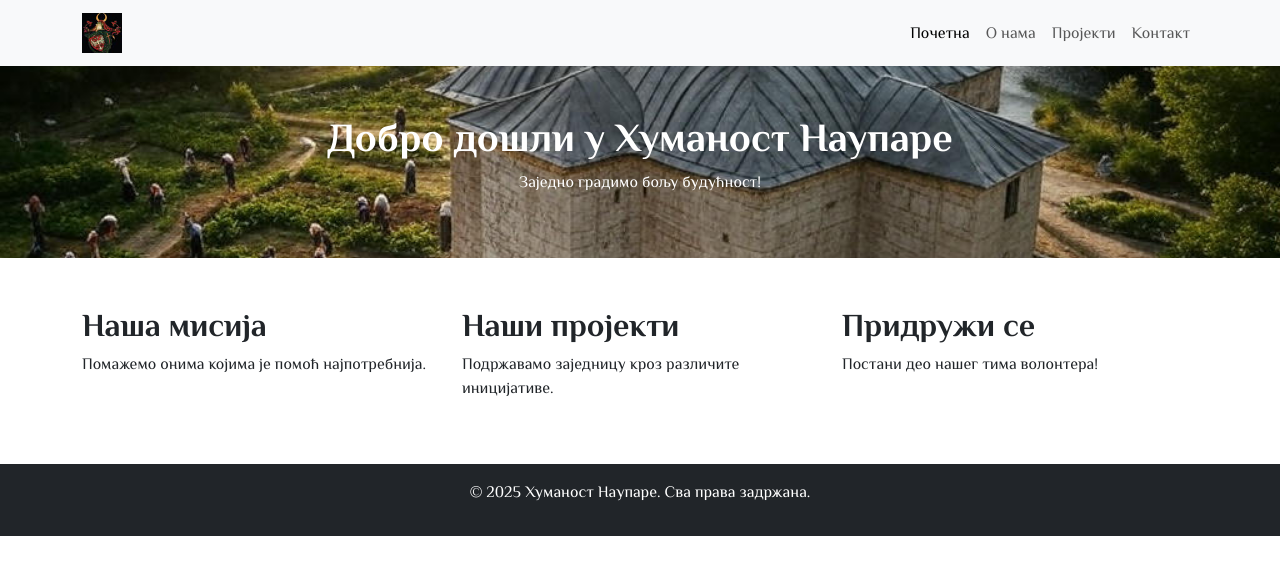
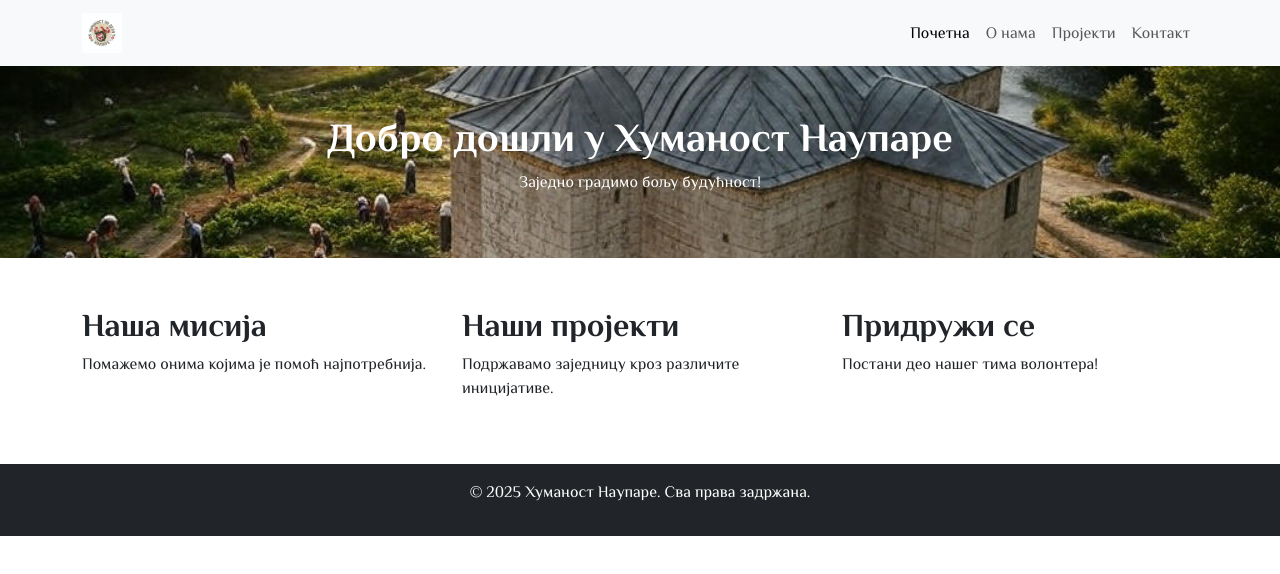
Before and after one commit to milosdimi/humanost-naupare, a plain HTML site: page index.html in a window 1280 px wide. Drawn offline with nearby package versions, Linux system fonts and the light colour scheme.

Commit message:
logo added

```diff
--- a/index.html
+++ b/index.html
@@ -4,7 +4,7 @@
 <head>
     <meta charset="UTF-8">
     <meta name="viewport" content="width=device-width, initial-scale=1.0">
-    <link rel="icon" type="image/x-icon" href="./img/together.png">
+    <link rel="icon" type="image/x-icon" href="./img/logoOrgBlack.jpg">
     <!-- Bootstrap CSS -->
     <link href="https://cdn.jsdelivr.net/npm/bootstrap@5.3.3/dist/css/bootstrap.min.css" rel="stylesheet"
         integrity="sha384-QWTKZyjpPEjISv5WaRU9OFeRpok6YctnYmDr5pNlyT2bRjXh0JMhjY6hW+ALEwIH" crossorigin="anonymous">
@@ -17,7 +17,7 @@
     <nav class="navbar navbar-expand-lg navbar-light bg-light">
         <div class="container">
             <a class="navbar-brand" href="index.html">
-                <img src="./img/logo-humanost.jpg" alt="Лого Хуманост Наупаре" height="40">
+                <img src="./img/logoOrgWhite.jpg" alt="Лого Хуманост Наупаре" height="40">
             </a>
             <button class="navbar-toggler" type="button" data-bs-toggle="collapse" data-bs-target="#navbarNav" aria-controls="navbarNav" aria-expanded="false" aria-label="Toggle navigation">
                 <span class="navbar-toggler-icon"></span>
```
Also changed, not shown: img/logo-humanost.jpg (deleted), img/logoOrgBlack.jpg (added), img/logoOrgWhite.jpg (added), img/together.png (deleted).
